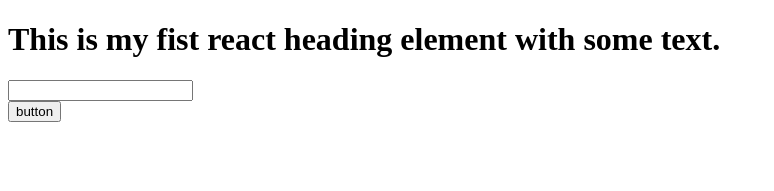
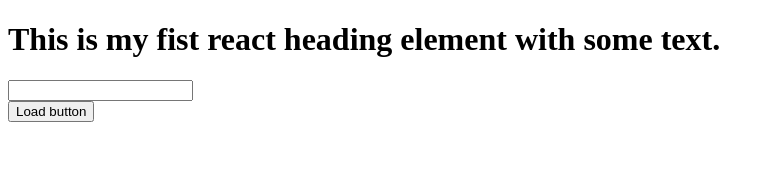
Before and after one commit to lbarret4/Cov-Lab23, a React (Create React App) app in the folder my-first-react-ap/: page / in a window 1280 px wide. Shown: the top 191 px of the page, without its empty margins (0-774 px from the left). Built offline with nearby package versions, Linux system fonts and the light colour scheme.

Commit message:
completed with bonus described in comments

```diff
--- a/my-first-react-ap/src/components/App.jsx
+++ b/my-first-react-ap/src/components/App.jsx
@@ -9,8 +9,10 @@ class App extends Component {
     constructor(props){
         super(props);
         this.state = {
-            text:" with some text",
+            text:"with some text",
+            //text:this.props.text,  value is undefine if props is not passed in to component's and super's constructor
             hasLoaded:false
+
         }
         this.handleChange = this.handleChange.bind(this);
         this.handleClick = this.handleClick.bind(this);
@@ -40,14 +42,14 @@ class App extends Component {
                 <React.Fragment>
                 <h1>{this.props.text} {this.state.text}. </h1>
                 <input type="text" onChange={this.handleChange}></input>
-                <button onClick={this.handleClick} style={{display:"block"}}>button</button>
+                <button onClick={this.handleClick} style={{display:"block"}}>Load button</button>
                 </React.Fragment>);
 
         }else{
             return(
                 <React.Fragment>
                 <h1>Loading..................</h1>
-                <button onClick={this.handleClick} style={{display:"block"}}>button</button>
+                <button onClick={this.handleClick} style={{display:"block"}}>Load button</button>
                 </React.Fragment>
                 // conse
             );
```
